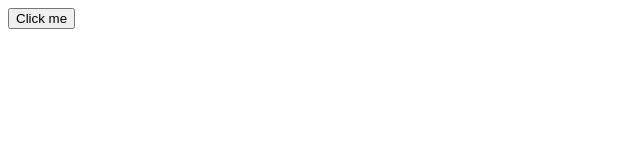
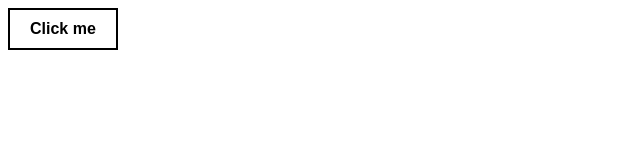
Before and after one commit to slurpslurpslurp/fidget_widget, a plain HTML site: page index.html in a window 1280 px wide. Shown: the whole page, without its empty margins (0-640 px from the left). Drawn offline with Linux system fonts and the light colour scheme.

Commit message:
Update index.html

```diff
--- a/index.html
+++ b/index.html
@@ -1 +1,20 @@
-<button>Click me</button>
+<!DOCTYPE html>
+<html>
+<head>
+	<title>Button</title>
+	<style>
+		button {
+			background-color: #FFFFFF;
+			border: 2px solid #000000;
+			color: #000000;
+			padding: 10px 20px;
+			font-size: 16px;
+			font-weight: bold;
+			cursor: pointer;
+		}
+	</style>
+</head>
+<body>
+	<button>Click me</button>
+</body>
+</html>
```
